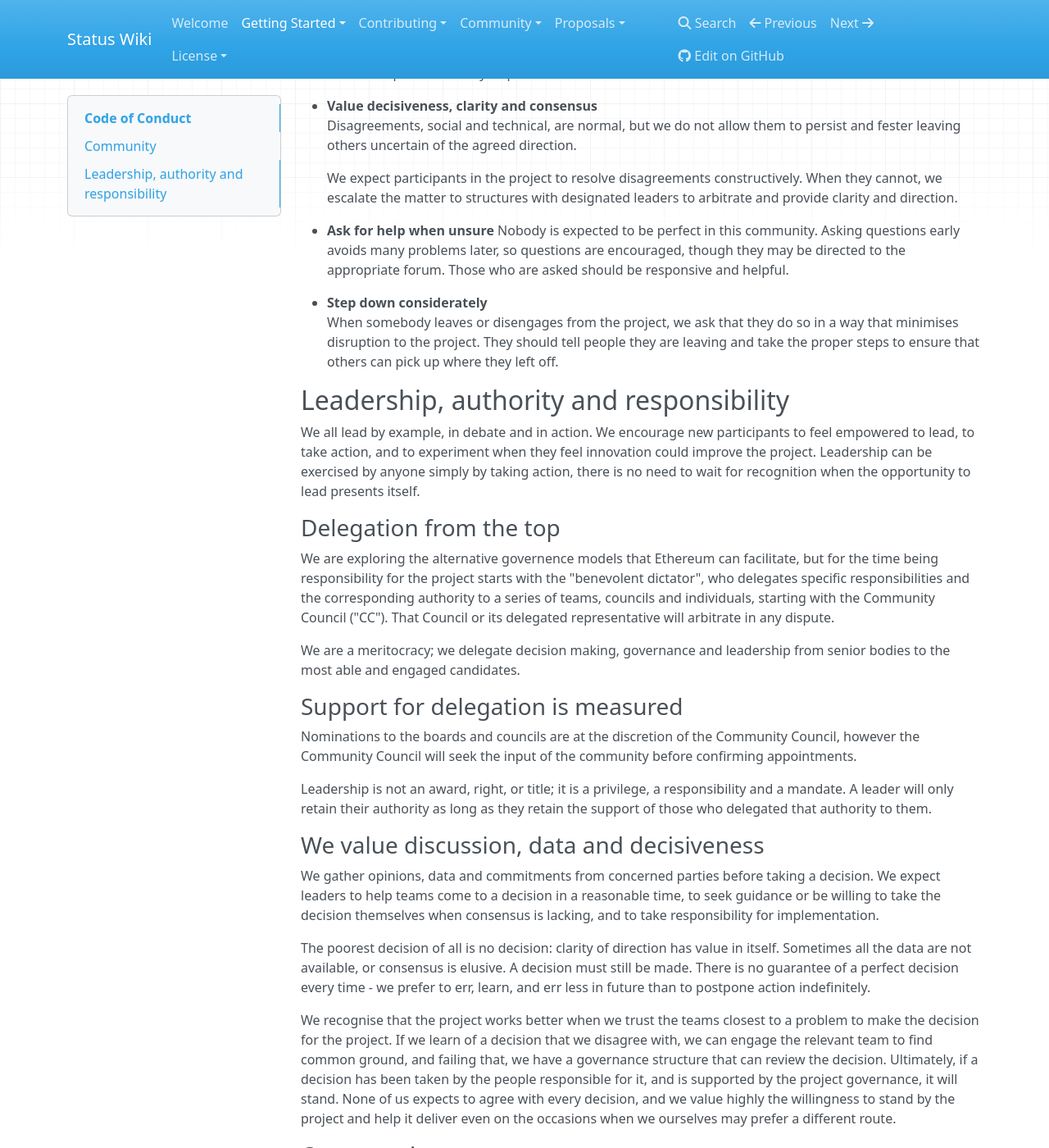
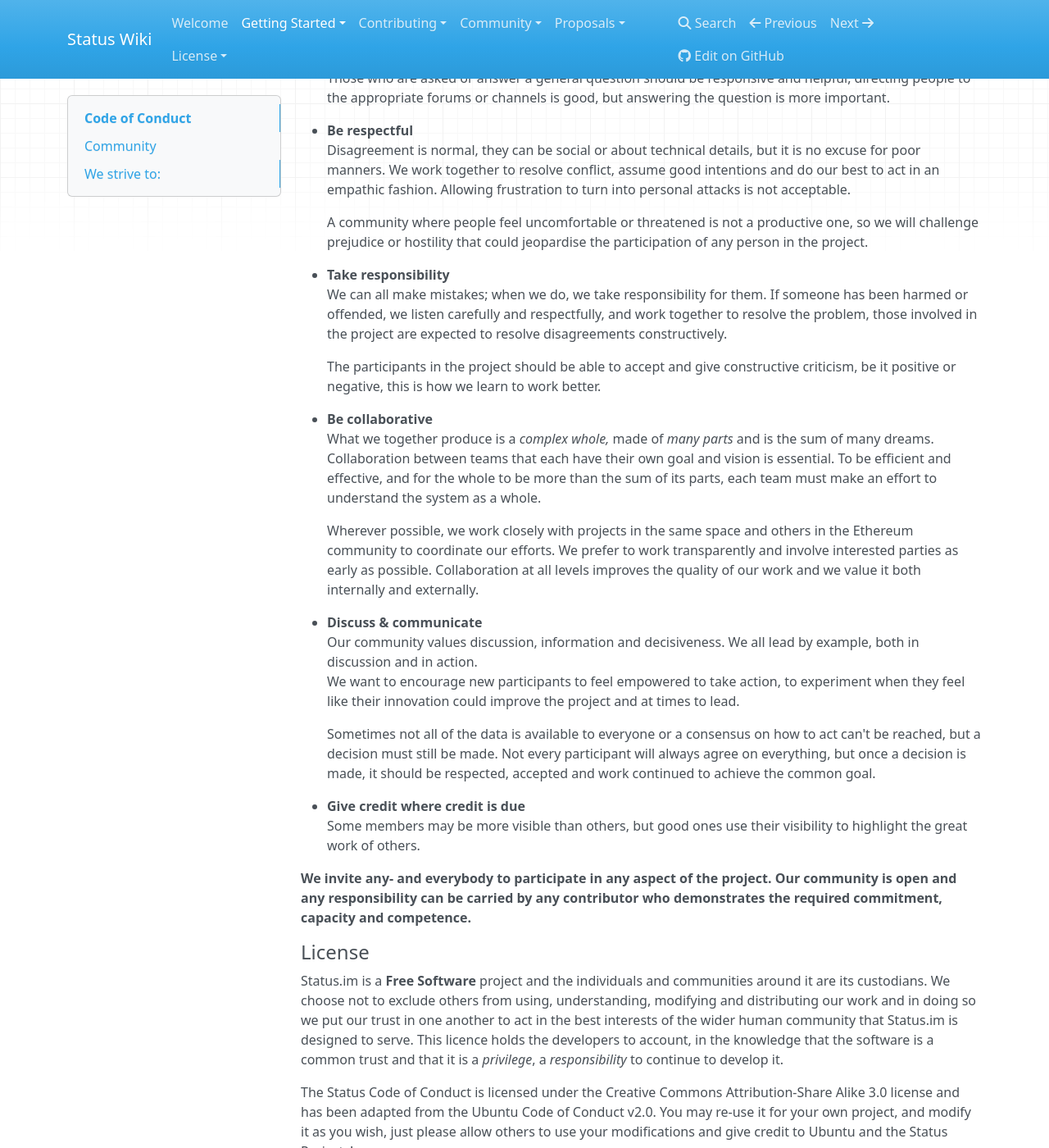
Before and after one commit to status-im/wiki.status.im, an MkDocs documentation site: the page built from docs/getting-started/code-of-conduct.md, in a window 1280 px wide and 1400 px high, scrolled down 1112 px. Shown: the whole window at 82% size. Built offline with MkDocs 1.6.1, drawn with Linux system fonts in a browser that asks for light colours; nearby versions of some CDN libraries; old or Windows-style settings are respelled for this version of MkDocs; some of the changed text lies outside the part shown.

Commit message:
Update code-of-conduct.md

```diff
--- a/docs/getting-started/code-of-conduct.md
+++ b/docs/getting-started/code-of-conduct.md
@@ -1,95 +1,65 @@
 # Code of Conduct
 
-This page outlines how you should govern yourself when in our community. If you would like more practical tips and suggestions please read on [how to grow our Community](../community/how-to-grow-our-community.md).
+This page outlines how you should govern yourself when participating in the Status community. For more practical tips and suggestions on how to help the project and contribute, please refer to either of these guides, [How to grow our Community](../community/how-to-grow-our-community.md) or [Introduction for developers](../docs/contributing/development/introduction.md).
+
+The Code of Conduct serves to establish guidelines on how to conduct your behaviour. We are all responsible for maintaining and developing this shared environment.
+We want to have a common productive, collaborative and socially responsible space. We hope that all our community members share our views and nurture this spirit and culture in their dealings with the Status community.
+
 
 ## Community
+Status is about showing respect and humanity for one another: the word itself captures the spirit of social esteem in a human community.
 
-Status is about showing humanity to one another: the word itself captures the spirit of being human.
+We want to grow productive and agile place that can welcome new ideas in a complex field. We wish to improve every process in every development cycle and foster collaboration between groups with very different needs, interests and skills.
 
-We want a productive, happy and agile community that can welcome new ideas in a complex field, improve every process every year, and foster collaboration between groups with very different needs, interests and skills.
+We gain strength from diversity, and actively seek participation from those who enhance it. This Code of Conduct exists to ensure that diverse groups collaborate to mutual advantage and enjoyment.
 
-We gain strength from diversity, and actively seek participation from those who enhance it. This code of conduct exists to ensure that diverse groups collaborate to mutual advantage and enjoyment. We will challenge prejudice that could jeopardise the participation of any person in the project.
+This Code of Conduct governs how we behave in public or in private whenever the project will be judged by our actions. We expect it to be honoured by everyone who represents the project officially or informally, claims affiliation with the project, or participates directly.
 
-The Code of Conduct governs how we behave in public or in private whenever the project will be judged by our actions. We expect it to be honoured by everyone who represents the project officially or informally, claims affiliation with the project, or participates directly.
 
-We strive to:
+## We strive to:
 
 - **Reciprocate**
-Nothing is more important than to show appreciation for every and anyones contributions, big or small. We show reciprocation by saying thank-you, contributing ourselves or paying it forward.
+Nothing is more important than to show appreciation for every and anyones contributions, no matter if big or small. We show reciprocation by saying thank-you, contributing ourselves or paying it forward.
 
 - **Be considerate**
-Our work will be used by other people, and we in turn will depend on the work of others. Any decision we take will affect users and colleagues, and we should consider them when making decisions.
+Our work will be used by other people, and we in turn depend on the work of others. Any decision we take will affect users and colleagues, and we should consider them when making decisions.
+
+	When somebody leaves or disengages from the project, we ask that they do so in a way that minimises disruption to the project. They should tell people they are leaving and take the proper steps to ensure that others can pick up where they left off.
+
+- **Feel free to ask**
+If there's something you don't know, do ask, questions are encouraged. Nobody is expected to be perfect in this community. Many newcomers just want to get acquinted with the project, so asking questions early avoids many problems later. The project is fast paced and ever evolving, so even people that have been around a long time might have questions.
+
+	Those who are asked or answer a general question should be responsive and helpful, directing people to the appropriate forums or channels is good, but answering the question is more important.
 
 - **Be respectful**
-Disagreement is no excuse for poor manners. We work together to resolve conflict, assume good intentions and do our best to act in an empathic fashion. We don't allow frustration to turn into a personal attack. A community where people feel uncomfortable or threatened is not a productive one.
+Disagreement is normal, they can be social or about technical details, but it is no excuse for poor manners. We work together to resolve conflict, assume good intentions and do our best to act in an empathic fashion. Allowing frustration to turn into personal attacks is not acceptable.
 
-- **Take responsibility for our words and our actions**
-We can all make mistakes; when we do, we take responsibility for them. If someone has been harmed or offended, we listen carefully and respectfully, and work to right the wrong.
+	A community where people feel uncomfortable or threatened is not a productive one, so we will challenge prejudice or hostility that could jeopardise the participation of any person in the project.
+
+- **Take responsibility**
+We can all make mistakes; when we do, we take responsibility for them. If someone has been harmed or offended, we listen carefully and respectfully, and work together to resolve the problem, those involved in the project are expected to resolve disagreements constructively.
+
+	The participants in the project should be able to accept and give constructive criticism, be it positive or negative, this is how we learn to work better.
 
 - **Be collaborative**
-What we produce is a complex whole made of many parts, it is the sum of many dreams. Collaboration between teams that each have their own goal and vision is essential; for the whole to be more than the sum of its parts, each part must make an effort to understand the whole.
+What we together produce is a *complex whole,* made of *many parts* and is the sum of many dreams. Collaboration between teams that each have their own goal and vision is essential. To be efficient and effective, and for the whole to be more than the sum of its parts, each team must make an effort to understand the system as a whole.
 
-    Collaboration reduces redundancy and improves the quality of our work. Internally and externally, we celebrate good collaboration. Wherever possible, we work closely with upstream projects and others in the free software community to coordinate our efforts. We prefer to work transparently and involve interested parties as early as possible.
+	Wherever possible, we work closely with projects in the same space and others in the Ethereum community to coordinate our efforts. We prefer to work transparently and involve interested parties as early as possible.   Collaboration at all levels improves the quality of our work and we value it both internally and externally.
 
-- **Value decisiveness, clarity and consensus**
-Disagreements, social and technical, are normal, but we do not allow them to persist and fester leaving others uncertain of the agreed direction.
+- **Discuss & communicate**
+Our community values discussion, information and decisiveness. We all lead by example, both in discussion and in action.
+We want to encourage new participants to feel empowered to take action, to experiment when they feel like their innovation could improve the project and at times to lead.
 
-    We expect participants in the project to resolve disagreements constructively. When they cannot, we escalate the matter to structures with designated leaders to arbitrate and provide clarity and direction.
+	Sometimes not all of the data is available to everyone or a consensus on how to act can't be reached, but a decision must still be made. Not every participant will always agree on everything, but once a decision is made, it should be respected, accepted and work continued to achieve the common goal.
 
-- **Ask for help when unsure**
-Nobody is expected to be perfect in this community. Asking questions early avoids many problems later, so questions are encouraged, though they may be directed to the appropriate forum. Those who are asked should be responsive and helpful.
+- **Give credit where credit is due**
+Some members may be more visible than others, but good ones use their visibility to highlight the great work of others.
 
-- **Step down considerately**
-When somebody leaves or disengages from the project, we ask that they do so in a way that minimises disruption to the project. They should tell people they are leaving and take the proper steps to ensure that others can pick up where they left off.
+**We invite any- and everybody to participate in any aspect of the project. Our community is open and any responsibility can be carried by any contributor who demonstrates the required commitment, capacity and competence.**
 
-## Leadership, authority and responsibility
 
-We all lead by example, in debate and in action. We encourage new participants to feel empowered to lead, to take action, and to experiment when they feel innovation could improve the project. Leadership can be exercised by anyone simply by taking action, there is no need to wait for recognition when the opportunity to lead presents itself.
 
-### Delegation from the top
+####License
+Status.im is a **Free Software** project and the individuals and communities around it are its custodians.  We choose not to exclude others from using, understanding, modifying and distributing our work and in doing so we put our trust in one another to act in the best interests of the wider human community that Status.im is designed to serve.  This licence holds the developers to account,  in the knowledge that the software is a common trust and that it is a *privilege*, a *responsibility* to continue to develop it.
 
-We are exploring the alternative governence models that Ethereum can facilitate, but for the time being responsibility for the project starts with the "benevolent dictator", who delegates specific responsibilities and the corresponding authority to a series of teams, councils and individuals, starting with the Community Council ("CC"). That Council or its delegated representative will arbitrate in any dispute.
-
-We are a meritocracy; we delegate decision making, governance and leadership from senior bodies to the most able and engaged candidates.
-
-### Support for delegation is measured
-
-Nominations to the boards and councils are at the discretion of the Community Council, however the Community Council will seek the input of the community before confirming appointments.
-
-Leadership is not an award, right, or title; it is a privilege, a responsibility and a mandate. A leader will only retain their authority as long as they retain the support of those who delegated that authority to them.
-
-### We value discussion, data and decisiveness
-
-We gather opinions, data and commitments from concerned parties before taking a decision. We expect leaders to help teams come to a decision in a reasonable time, to seek guidance or be willing to take the decision themselves when consensus is lacking, and to take responsibility for implementation.
-
-The poorest decision of all is no decision: clarity of direction has value in itself. Sometimes all the data are not available, or consensus is elusive. A decision must still be made. There is no guarantee of a perfect decision every time - we prefer to err, learn, and err less in future than to postpone action indefinitely.
-
-We recognise that the project works better when we trust the teams closest to a problem to make the decision for the project. If we learn of a decision that we disagree with, we can engage the relevant team to find common ground, and failing that, we have a governance structure that can review the decision. Ultimately, if a decision has been taken by the people responsible for it, and is supported by the project governance, it will stand. None of us expects to agree with every decision, and we value highly the willingness to stand by the project and help it deliver even on the occasions when we ourselves may prefer a different route.
-
-### Open meritocracy
-
-We invite anybody, from any company, to participate in any aspect of the project. Our community is open, and any responsibility can be carried by any contributor who demonstrates the required capacity and competence.
-
-### Teamwork
-
-A leader's foremost goal is the success of the team.
-
-"A virtuoso is judged by their actions; a leader is judged by the actions of their team." A leader knows when to act and when to step back. They know when to delegate work, and when to take it upon themselves.
-
-### Credit
-
-A good leader does not seek the limelight, but celebrates team members for the work they do. Leaders may be more visible than members of the team, good ones use that visibility to highlight the great work of others.
-
-### Courage and considerateness
-
-Leadership occasionally requires bold decisions that will not be widely understood, consensual or popular. We value the courage to take such decisions, because they enable the project as a whole to move forward faster than we could if we required complete consensus. Nevertheless, boldness demands considerateness; take bold decisions, but do so mindful of the challenges they present for others, and work to soften the impact of those decisions on them. Communicating changes and their reasoning clearly and early on is as important as the implementation of the change itself.
-
-### Conflicts of interest
-
-We expect leaders to be aware when they are conflicted due to employment or other projects they are involved in, and abstain or delegate decisions that may be seen to be self-interested. We expect that everyone who participates in the project does so with the goal of making life better for its users.
-
-When in doubt, ask for a second opinion. Perceived conflicts of interest are important to address; as a leader, act to ensure that decisions are credible even if they must occasionally be unpopular, difficult or favourable to the interests of one group over another.
-
-This Code is not exhaustive or complete. It is not a rulebook; it serves to distil our common understanding of a collaborative, shared environment and goals. We expect it to be followed in spirit as much as in the letter.
-
-The Status Code of Conduct is licensed under the Creative Commons Attribution-Share Alike 3.0 license and has been appropriated from the Ubuntu Code of Conduct v2.0. You may re-use it for your own project, and modify it as you wish, just please allow others to use your modifications and give credit to the Status Project!
+The Status Code of Conduct is licensed under the Creative Commons Attribution-Share Alike 3.0 license and has been adapted from the Ubuntu Code of Conduct v2.0. You may re-use it for your own project, and modify it as you wish, just please allow others to use your modifications and give credit to Ubuntu and the Status Projects!
```
